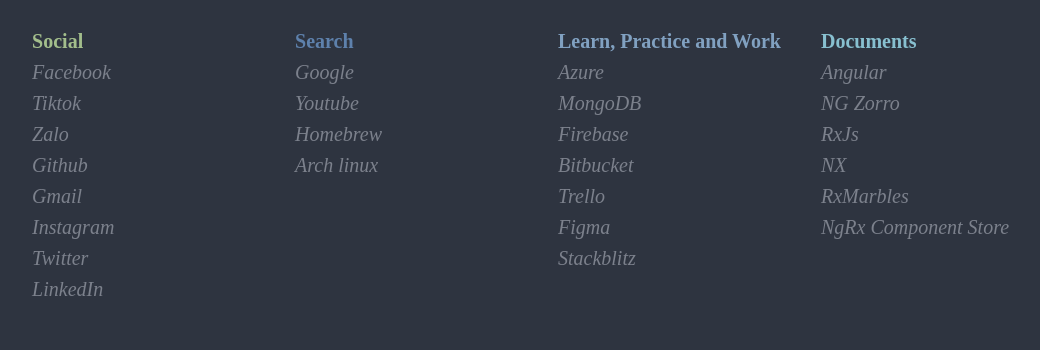
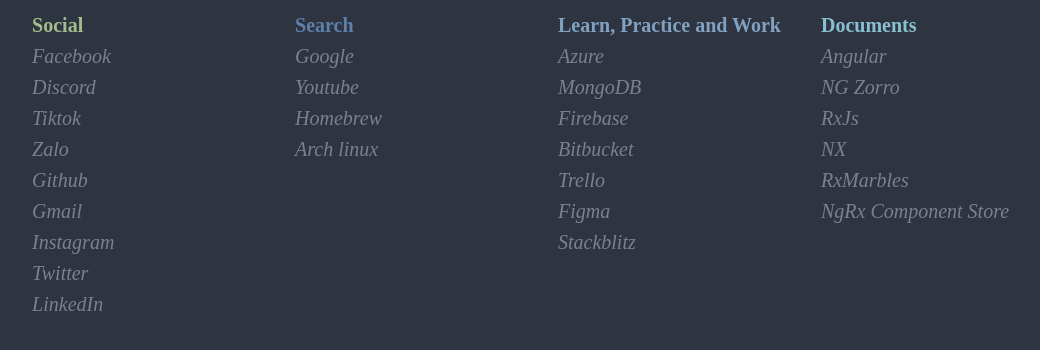
Before and after one commit to lqtoan/lqtoan.github.io, a plain HTML site: page nord-homepage/index.html in a window 1280 px wide. Shown: the part 302-652 px from the top of the page, without its empty margins (102-1142 px from the left). Drawn offline with Linux system fonts and the light colour scheme.

Commit message:
Update index.html

```diff
--- a/nord-homepage/index.html
+++ b/nord-homepage/index.html
@@ -166,7 +166,8 @@
       <li class="headline">Social</li>
       <li><a tabindex="0"
            href="https://facebook.com">Facebook</a></li>
-            <li><a href="https://www.tiktok.com/">Tiktok</a></li>
+      <li><a href="https://discord.com/channels/@me">Discord</a></li>
+      <li><a href="https://www.tiktok.com/">Tiktok</a></li>
       <li><a href="https://chat.zalo.me/">Zalo</a></li>
       <li>
         <a href="https://github.com/lqtoan?tab=repositories">Github</a>
```
